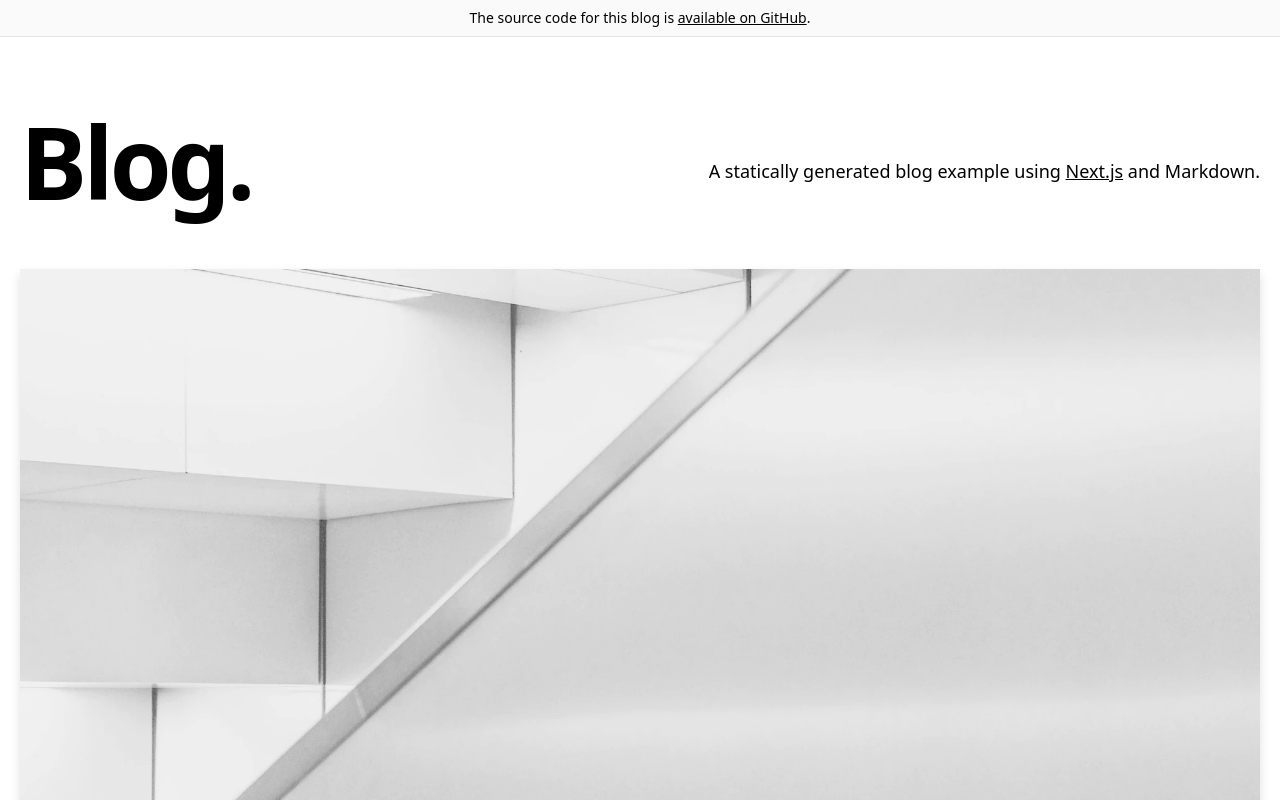
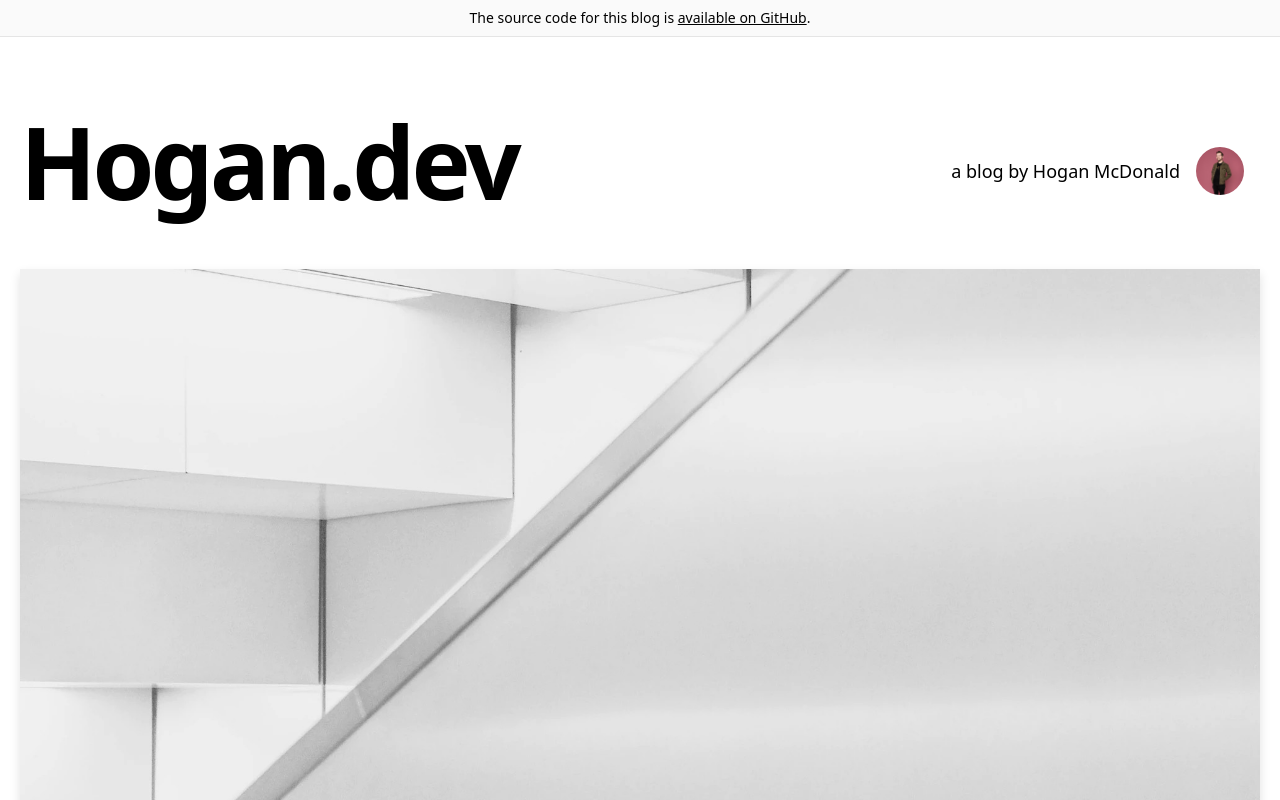
Before and after one commit to HoganMcDonald/hogan.dev, a Next.js app: page / in a window 1280 px wide. Shown: the top 800 px of the page. Built offline with nearby package versions, Linux system fonts and the light colour scheme.

Commit message:
customizes intro component

```diff
--- a/components/intro.tsx
+++ b/components/intro.tsx
@@ -1,21 +1,17 @@
-import { CMS_NAME } from '../lib/constants'
+import Avatar from './avatar'
 
 const Intro = () => {
   return (
     <section className="flex-col md:flex-row flex items-center md:justify-between mt-16 mb-16 md:mb-12">
       <h1 className="text-5xl md:text-8xl font-bold tracking-tighter leading-tight md:pr-8">
-        Blog.
+        Hogan.dev
       </h1>
-      <h4 className="text-center md:text-left text-lg mt-5 md:pl-8">
-        A statically generated blog example using{' '}
-        <a
-          href="https://nextjs.org/"
-          className="underline hover:text-blue-600 duration-200 transition-colors"
-        >
-          Next.js
-        </a>{' '}
-        and {CMS_NAME}.
-      </h4>
+      <div className="flex items-center mt-5">
+        <h4 className="text-center md:text-left text-lg mr-4 md:pl-8">
+          a blog by Hogan McDonald
+        </h4>
+        <Avatar picture="/assets/avatar.jpg" name="" />
+      </div>
     </section>
   )
 }
```
Also changed, not shown: public/assets/avatar.jpg (added).
